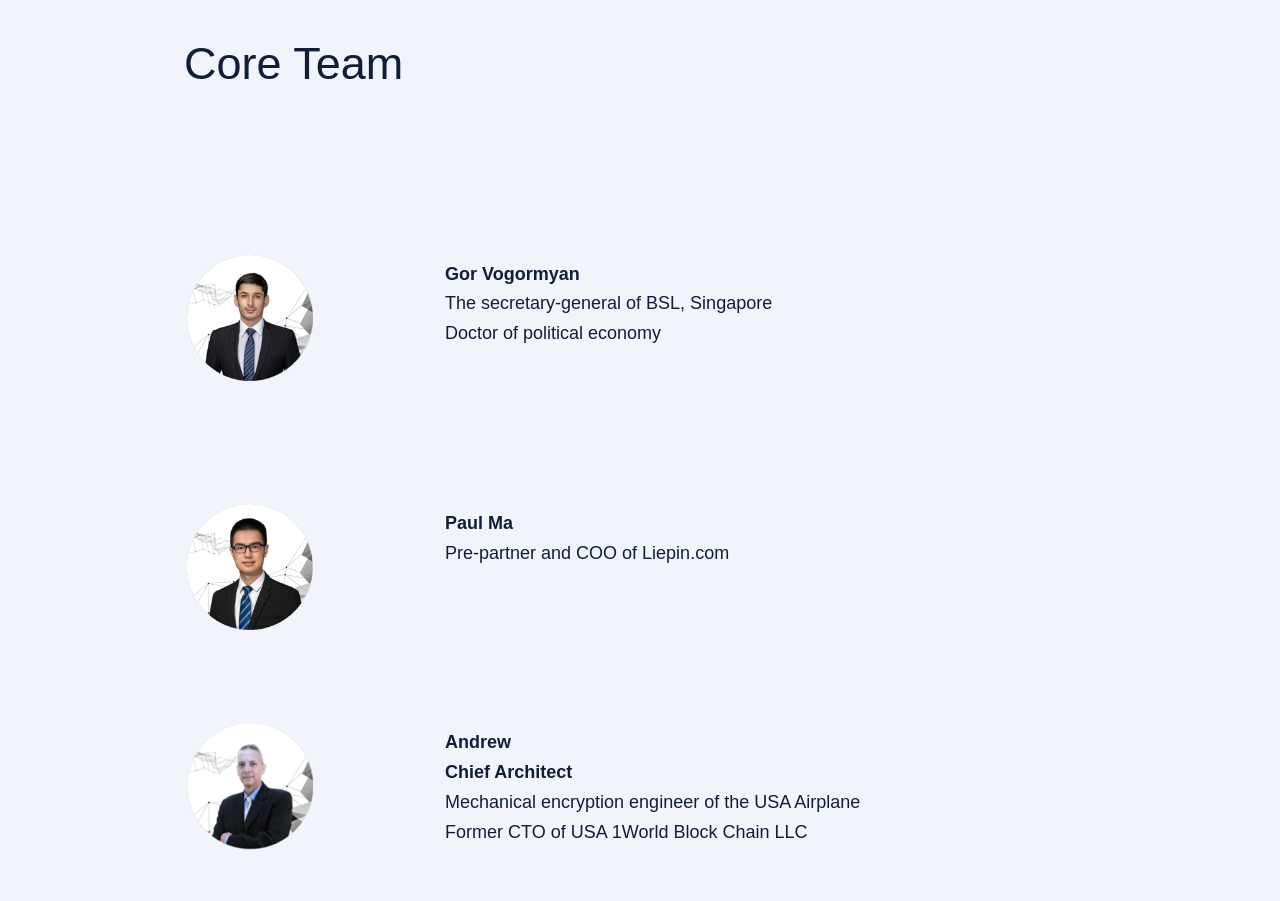
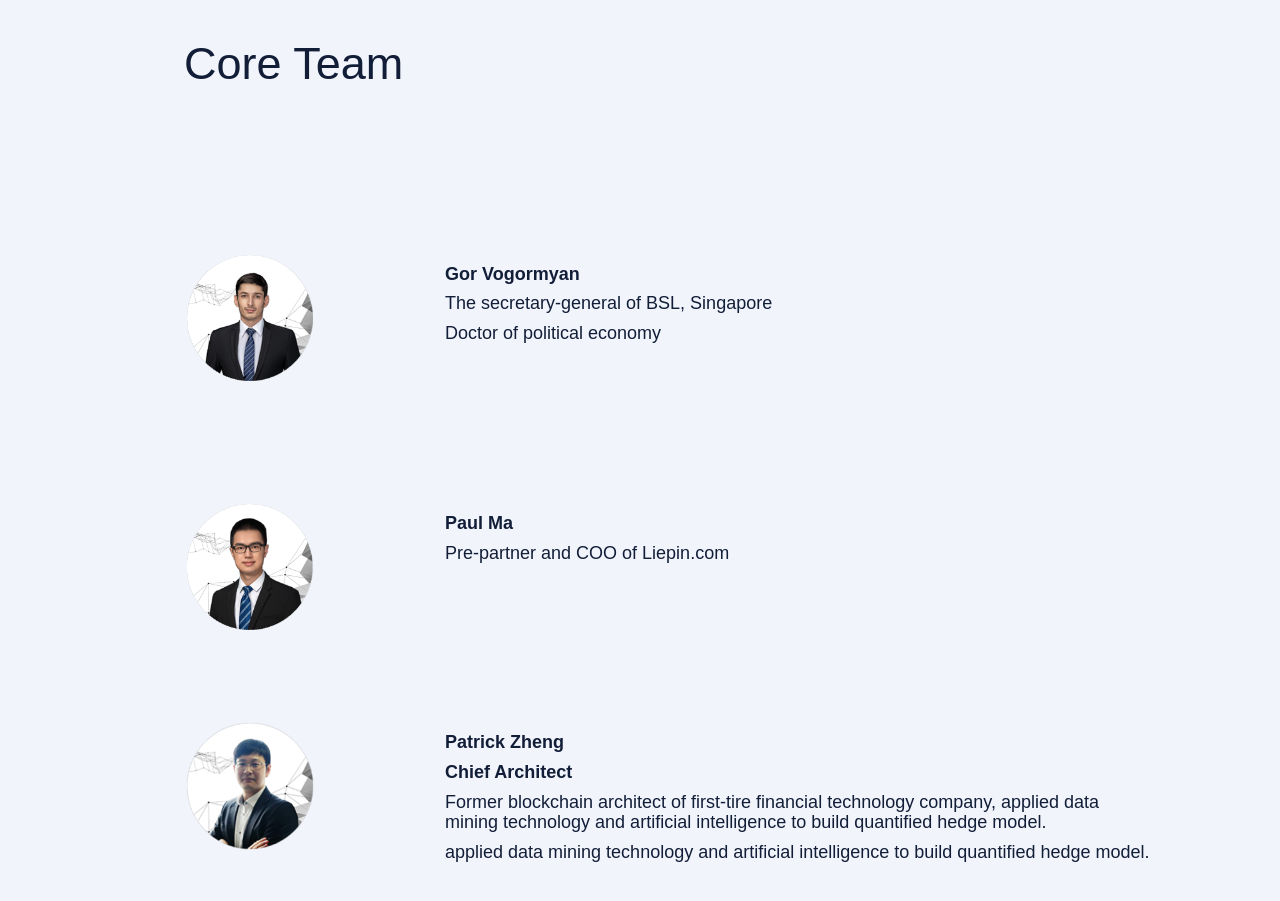
Before and after one commit to IDBOOK/idbook-website, a plain HTML site: page core_team.html in a window 1280 px wide. Shown: the part 87-988 px from the top of the page. Drawn offline with Linux system fonts and the light colour scheme; some packages are replaced by stand-ins of ours; no server answers; a script that the page names is missing.

Commit message:
core team member change

```diff
--- a/core_team.html
+++ b/core_team.html
@@ -156,14 +156,14 @@
                 <div class="plan-content wow fadeInUp" data-wow-delay="0.6s">
                     <div class="col-md-4 col-sm-6 wow fadeInUp team-img">
                         <div class="team-wrapper">
-                            <img src="images/andrew.png" class="img-responsive" alt="team img">
+                            <img src="images/patrick.png" class="img-responsive" alt="team img">
                         </div>
                     </div>
                     <div class="team-text">
-                        <h4 class="font-weight">Andrew</h4>
+                        <h4 class="font-weight">Patrick Zheng</h4>
                         <h4 class="Team-p8 font-weight">Chief Architect</h4>
-                        <h4 class="Team-p9">Mechanical encryption engineer of the USA Airplane</h4>
-                        <h4 class="Team-p10">Former CTO of USA 1World Block Chain LLC</h4>
+                        <h4 class="Team-p9">Former blockchain architect of first-tire financial technology company, applied data mining technology and artificial intelligence to build quantified hedge model.</h4>
+                        <h4 class="Team-p10">applied data mining technology and artificial intelligence to build quantified hedge model.</h4>
                     </div>
                 </div>
 
```
Also changed, not shown: images/patrick.png (added), 3 other files.
